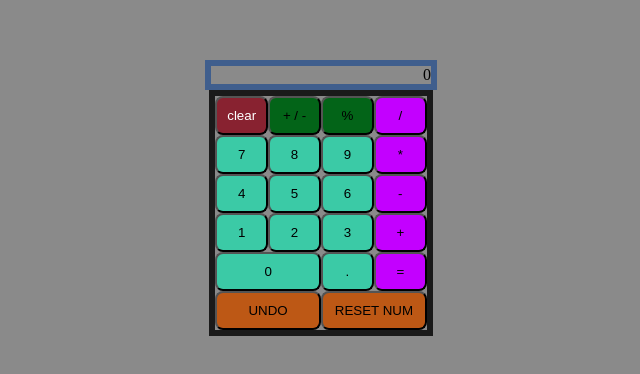
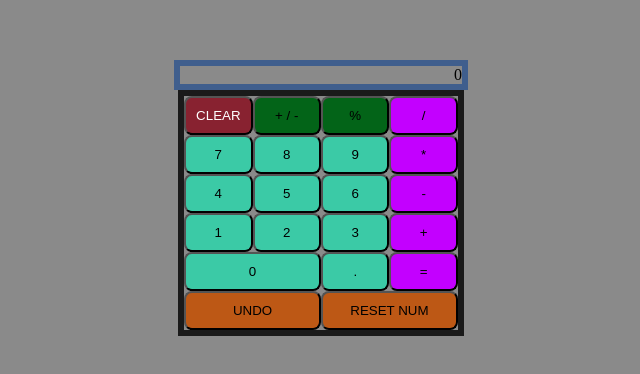
Before and after one commit to accountexeregister/Calculator, a plain HTML site: page index.html in a window 1280 px wide. Shown: the part 210-584 px from the top of the page, without its empty margins (319-959 px from the left). Drawn offline with Linux system fonts and the light colour scheme.

Commit message:
Edit clear button text

```diff
--- a/index.html
+++ b/index.html
@@ -30,7 +30,7 @@
             <button type="button" data-key="88" class="multiply operation">*</button>
             <button type="button" data-key="191" class="divide operation">/</button>
             <button type="button" data-key="187" class="operate equals notOperation">=</button>
-            <button type="button" data-key="27" class="clear notOperation">clear</button>
+            <button type="button" data-key="27" class="clear notOperation">CLEAR</button>
         </div>
        </div>
     </body>
```
